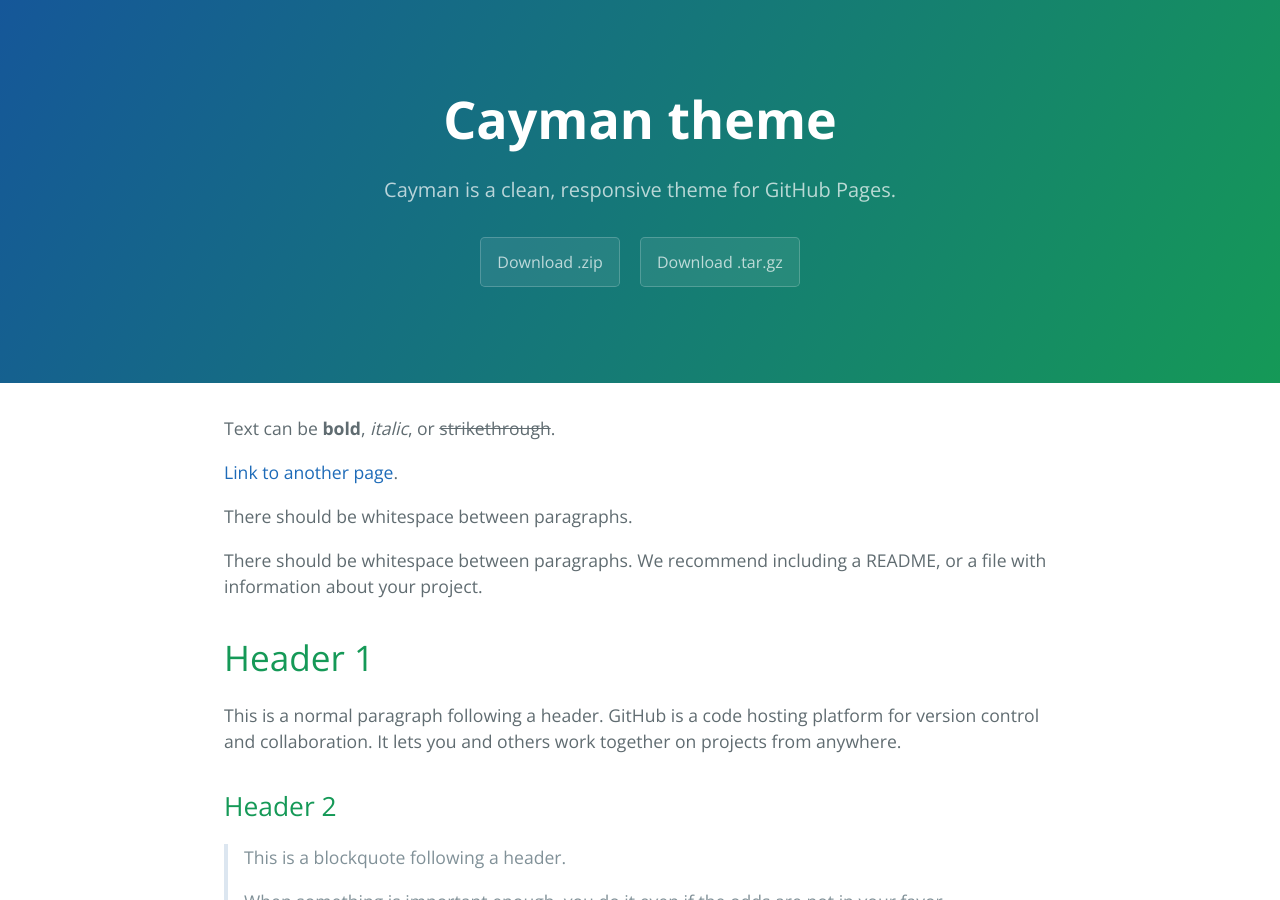
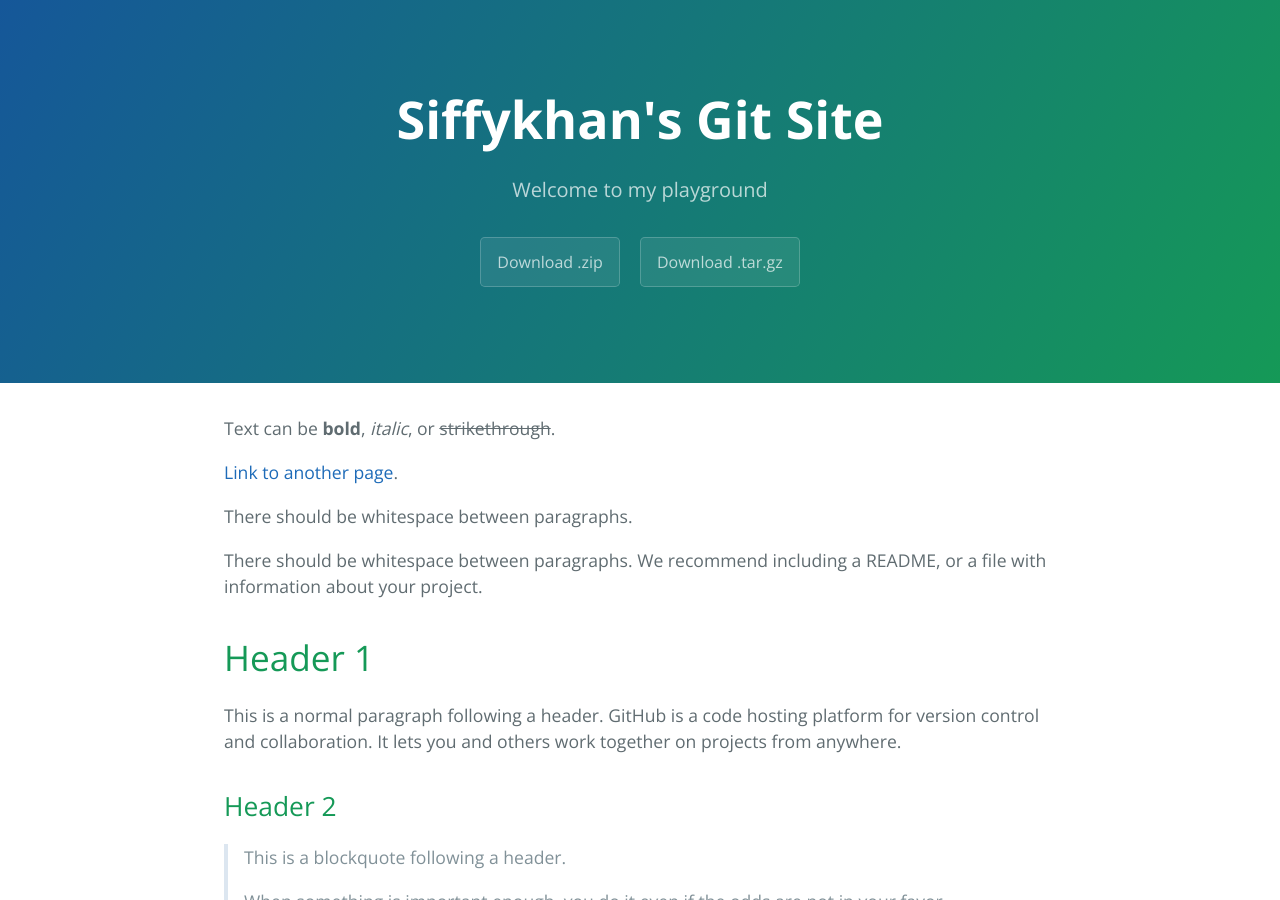
Before and after one commit to siffykhan/siffykhan.github.io, a Jekyll site: the page built from index.md, in a window 1280 px wide and 900 px high. Built offline with Jekyll 4.4.1, drawn with Linux system fonts in a browser that asks for light colours.

Commit message:
Update _config.yml

```diff
--- a/_config.yml
+++ b/_config.yml
@@ -1,5 +1,5 @@
-title: Cayman theme
-description: Cayman is a clean, responsive theme for GitHub Pages.
+title: Siffykhan's Git Site
+description: Welcome to my playground
 show_downloads: true
 google_analytics:
 theme: jekyll-theme-cayman
```
